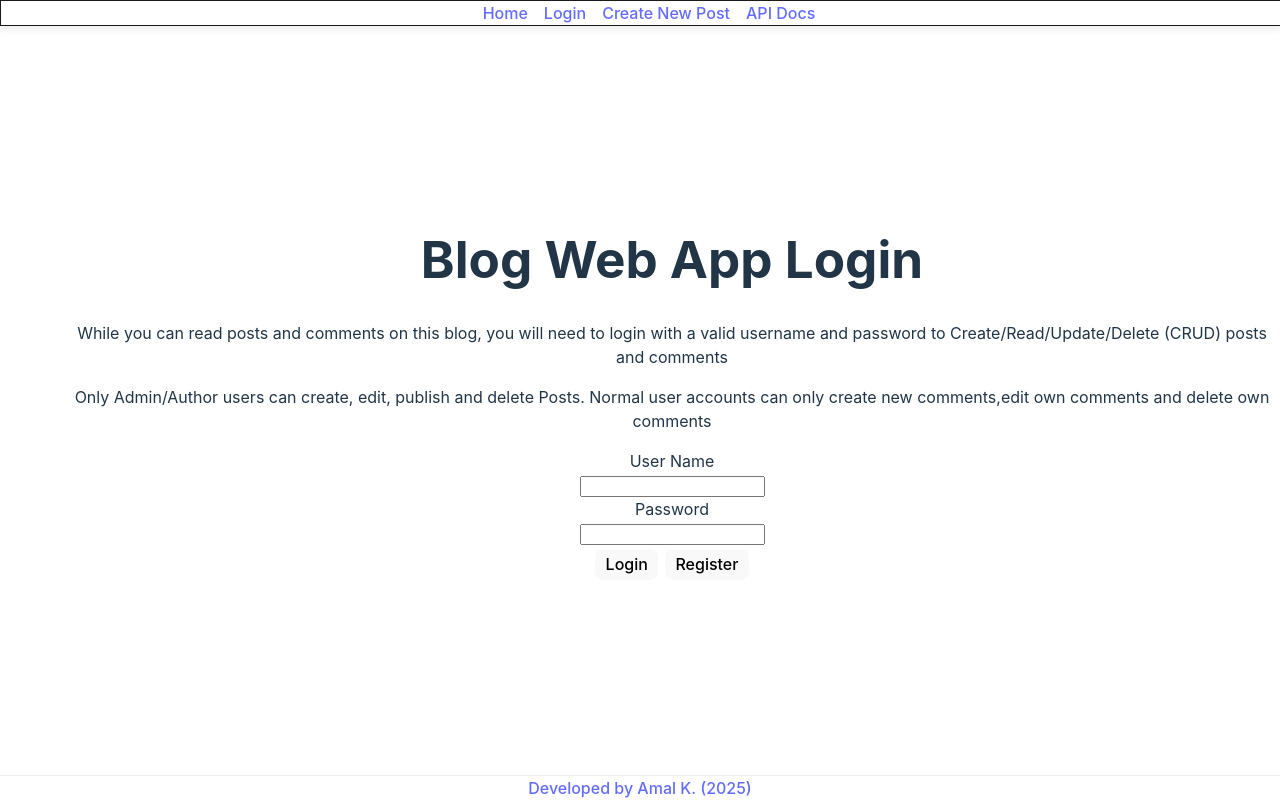
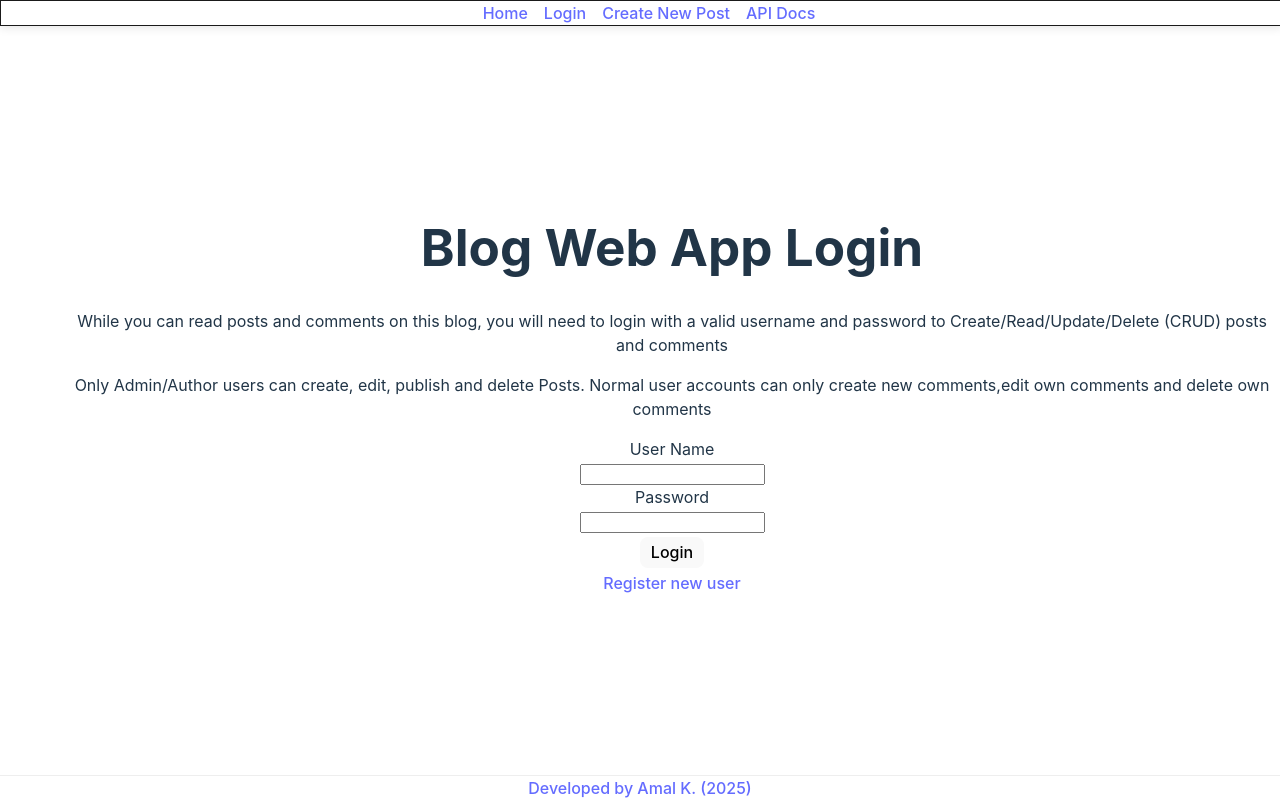
Before and after one commit to amaldevelops/full-stack-blog, a React (Vite) app in the folder frontend/: page /full-stack-blog/login in a window 1280 px wide. Shown: the top 800 px of the page. Built offline with nearby package versions, Linux system fonts and the light colour scheme.

Commit message:
Add register new user route and Link

```diff
--- a/frontend/src/components/Login.jsx
+++ b/frontend/src/components/Login.jsx
@@ -1,4 +1,4 @@
-import { useNavigate } from "react-router-dom";
+import { useNavigate, Link } from "react-router-dom";
 import { useState } from "react";
 // import TechnicalInfo from "./TechnicalInfo";
 // import NavigationBar from "./NavigationBar";
@@ -59,10 +59,11 @@ function Login() {
         ></input>
         <br></br>
         <button type="submit">Login</button>
-        <button type="button" onClick={() => navigate("/register")}>
+        {/* <button type="button" onClick={() => navigate("/register")}>
           Register
-        </button>
+        </button> */}
       </form>
+      <Link to="/full-stack-blog/register">Register new user</Link>
     </div>
   );
 }
--- a/frontend/src/routes/Routes.jsx
+++ b/frontend/src/routes/Routes.jsx
@@ -46,6 +46,11 @@ const Routes = [
         errorElement: <ErrorPage />,
       },
       {
+        path: "/full-stack-blog/register",
+        element: <Register />,
+        errorElement: <ErrorPage />,
+      },
+      {
         path: "/full-stack-blog/reader/posts/:id",
         element: <Post />,
         errorElement: <ErrorPage />,
```
